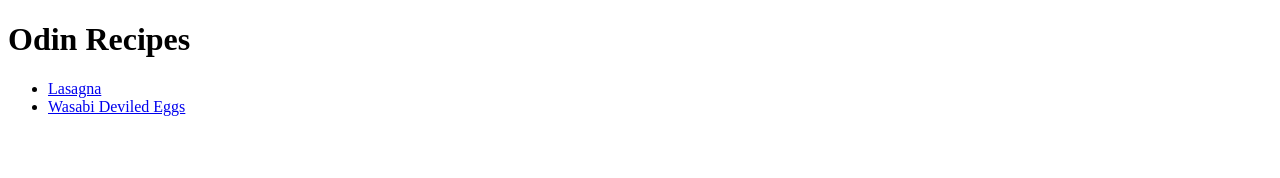
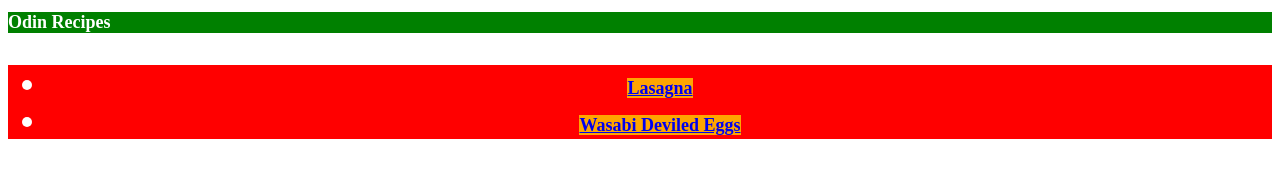
Before and after one commit to botjuice/Odin-Recipes, a plain HTML site: page index.html in a window 1280 px wide. Drawn offline with Linux system fonts and the light colour scheme.

Commit message:
01-css-methods excersise

```diff
--- a/index.html
+++ b/index.html
@@ -1,14 +1,24 @@
 <!DOCTYPE html>
     <html lang="en">
         <head>
+            <link rel="stylesheet" href="styles.css">
             <meta charset="utf-8">
+            <style>
+                h1.internal {
+                    background-color: green;
+                    color: white;
+                    font-size: 18px;
+                }
+            </style>
             <title>Odin Recipes</title>
         </head>
         <body>
-            <h1>Odin Recipes</h1>
-            <ul>
-                <li><a href="./recipes/lasagna.html">Lasagna</a></li>
-                <li><a href="./recipes/deviled_eggs.html">Wasabi Deviled Eggs</a></li>
-            </ul>
+            <h1 class="internal">Odin Recipes</h1>
+            <div class="external">
+                <ul>
+                    <li><a href="./recipes/lasagna.html" style="background-color: orange; font-size: 18px;">Lasagna</a></li>
+                    <li><a href="./recipes/deviled_eggs.html" style="background-color: orange; font-size: 18px;">Wasabi Deviled Eggs</a></li>
+                </ul>
+            </div>
         </body>
     </html>
--- /dev/null
+++ b/styles.css
@@ -0,0 +1,7 @@
+.external {
+    background-color: red;
+    color: white;
+    font-size: 32px;
+    text-align: center;
+    font-weight: bold;
+}
```
